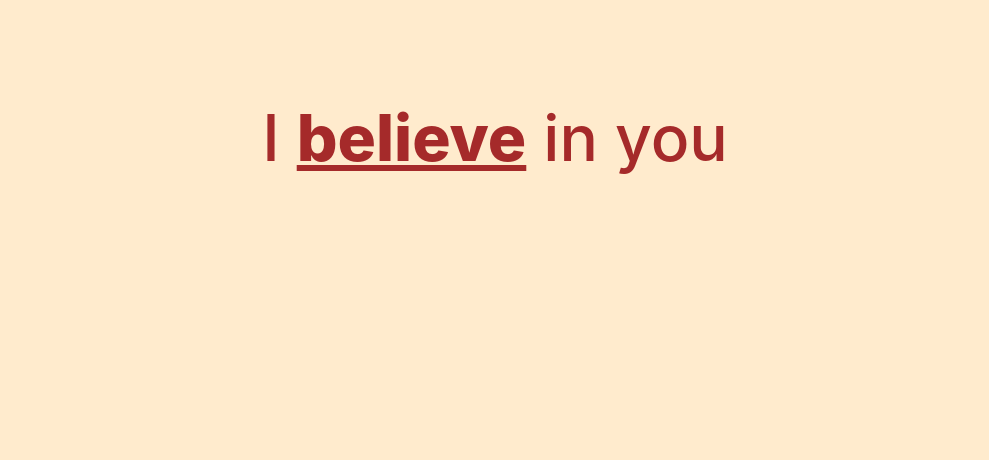
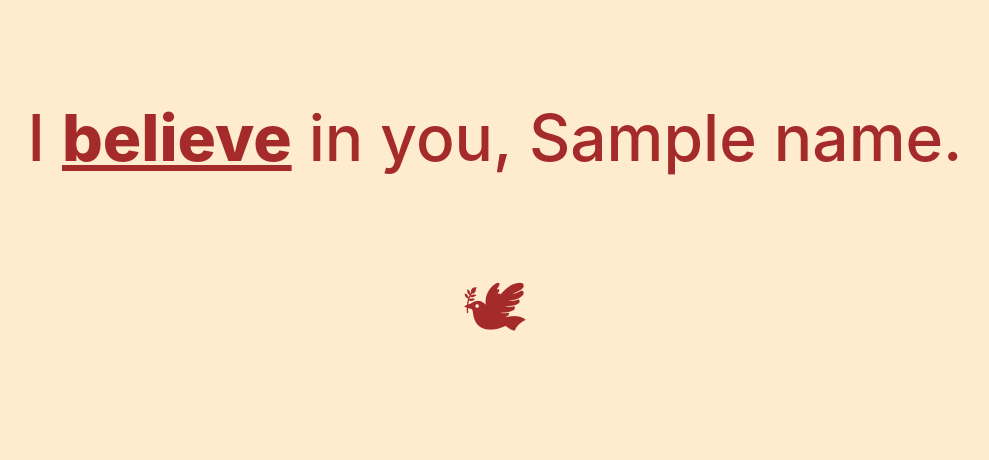
Before and after one commit to matty-at-rdc/an-encouraging-word, a Flask app: template an_encouraging_word/templates/index.html in a window 1280 px wide. Shown: the top 460 px of the page, without its empty margins (145-1134 px from the left). Run offline with Flask 2, Linux system fonts and the light colour scheme; the template is opened without the code that fills it: most values are stand-ins (such as "Sample title", 1, 10 or a date in 2020).

Commit message:
feat/fix: make variant messages - typos in readme - split out css - new container run script

```diff
--- a/an_encouraging_word/app.py
+++ b/an_encouraging_word/app.py
@@ -5,7 +5,9 @@ def create_app():
     app = Flask(__name__)
 
     @app.route('/')
-    def index():
-        return render_template("index.html")
+    @app.route('/<name>')
+    def index(name=None):
+        name = str(name).capitalize() if isinstance(name, str) else None
+        return render_template("index.html", name=name)
 
     return app
--- /dev/null
+++ b/an_encouraging_word/static/main.css
@@ -0,0 +1,23 @@
+body {
+    background-color: blanchedalmond;
+    color: brown;
+    font-family: -apple-system, BlinkMacSystemFont, "Segoe UI", Roboto,
+        Oxygen-Sans, Ubuntu, Cantarell, "Helvetica Neue", sans-serif;
+}
+
+h1 {
+    font-size: 4rem;
+    font-weight: 500;
+}
+
+.container {
+    display: flex;
+    flex-direction: column;
+    align-items: center;
+    padding: 3rem 1rem;
+}
+
+.heavy {
+    font-weight: 800;
+    text-decoration: underline;
+}
--- a/an_encouraging_word/templates/index.html
+++ b/an_encouraging_word/templates/index.html
@@ -4,35 +4,25 @@
     <meta charset="UTF-8">
     <meta http-equiv="X-UA-Compatible" content="IE=edge">
     <meta name="viewport" content="width=device-width, initial-scale=1.0">
+    <link rel="stylesheet" href="{{ url_for('static', filename='main.css') }}">
     <title>Believe</title>
-
-    <style>
-        body {
-            background-color: blanchedalmond;
-            color: brown;
-            font-family: -apple-system, BlinkMacSystemFont, "Segoe UI", Roboto, Oxygen-Sans, Ubuntu, Cantarell, "Helvetica Neue", sans-serif;
-        }
-
-        .container {
-            display: flex;
-            justify-content: center;
-            padding: 3rem 1rem;
-        }
-
-        h1 {
-            font-size: 4rem;
-            font-weight: 500;
-        }
-
-        .heavy {
-            font-weight: 800;
-            text-decoration: underline;
-        }
-    </style>
 </head>
 <body>
     <div class="container">
-        <h1>I <span class="heavy">believe</span> in you</h1>
+        {% if "Lane" in name %}
+        <h1>I <span class="heavy">do not believe</span> in you, {{name}}.</h1>
+        {% elif name %}
+        <h1>I <span class="heavy">believe</span> in you, {{name}}.</h1>
+        {% else %}
+        <h1>I <span class="heavy">believe</span> in you.</h1>
+        {% endif %}
+
+        {% if "Lane" in name %}
+        <h1>🖕</h1>
+        {% else %}
+        <h1>🕊</h1>
+        {% endif %}
+
     </div>
 </body>
 </html>
```
Also changed, not shown: README.md, 3 other files.
